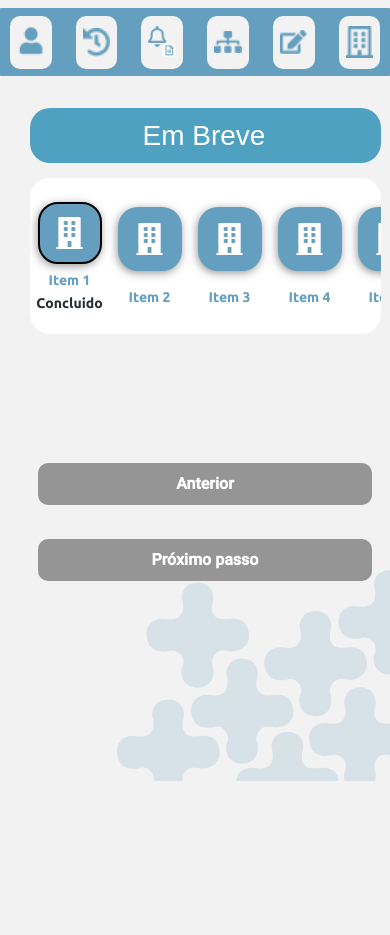
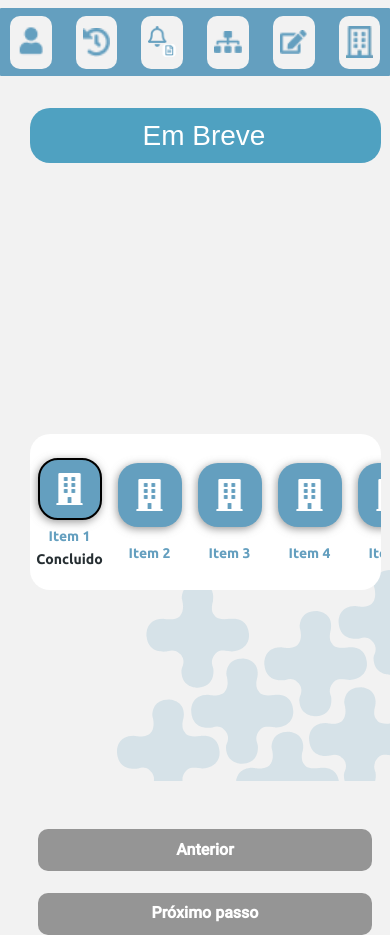
Before and after one commit to EriveltonMGit/Desafio-Front, a Next.js app: page /Pages/Static in a window 390 px wide. Shown: the top 935 px of the page. Before the commit the page ends 844 px from the top, so only its background shows below. Built offline with nearby package versions, Linux system fonts and the light colour scheme.

Commit message:
chore:adicionado responsividade 480px em static

```diff
--- a/src/app/Pages/Static/Static.css
+++ b/src/app/Pages/Static/Static.css
@@ -23,8 +23,10 @@
   align-items: center;
   justify-content: flex-start;
   flex-direction: column;
+
   .div-menu {
     margin-top: 24px;
+
   }
 }
 
@@ -209,7 +211,7 @@
   top: 28px;
 }
 /* AQUI FICA O CSS DA SECTION PROX PASSOS - um button */
-.px_passos {
+.px_passos_static {
   width: 100%;
   height: 32px;
   top: 998px;
@@ -218,6 +220,9 @@
   gap: 854px;
   display: flex;
   align-items: center;
+  justify-content: space-around;
+
+  margin-bottom: 15vh;
 }
 /* AQUI FICA O BUTTON VOLTAR */
 .bt_anterior-static {
@@ -240,11 +245,12 @@
 }
 
 /* AQUI FICA O BUTTON PRÓXIMO*/
-.btn_proximo {
+.btn_proximo-static {
   width: 194px;
   height: 32px;
   border-radius: 10px;
   left: 1060px;
+  z-index: 3000;
   background-color: var(--bk-button);
   p {
     font-size: 16px;
@@ -484,13 +490,14 @@
   /* AQUI FICA O CSS DA SECTION PROX PASSOS - um button */
   .px_passos_static {
     width: 100%;
-    height: 14vh;
+    height: 20vh;
     margin-left: -30vw;
     left: 0;
     bottom: 0;
-    margin-top: 40vh;
+    margin-top: -100vh;
     position: absolute;
     display: flex;
+    gap: 1vh;
     align-items: center;
     flex-direction: column;
     position: relative;
@@ -518,7 +525,7 @@
   /* div-menu */
   .div-menu {
     width: 100%;
-    border: 1px solid red;
+
     position: absolute;
     left: 0;
   }
@@ -544,4 +551,8 @@
       font-family: Roboto;
     }
   }
+  .div-menu {
+    margin-top: 24px;
+    border: none;
+  }
 }
--- a/src/app/Pages/Static/page.tsx
+++ b/src/app/Pages/Static/page.tsx
@@ -38,7 +38,7 @@ function StaticPage() {
         {/* NAV BAR */}
         <Nav />
         <div className="container_statics">
-          <div className="">
+          <div className="div-menu">
             <section className="status_container-static">
               {/* AQUI FICA O ARRAY DE CARD STATUS */}
               <div className="container_items">
```
